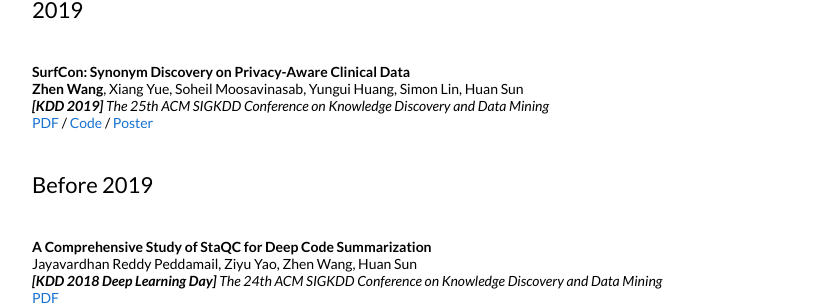
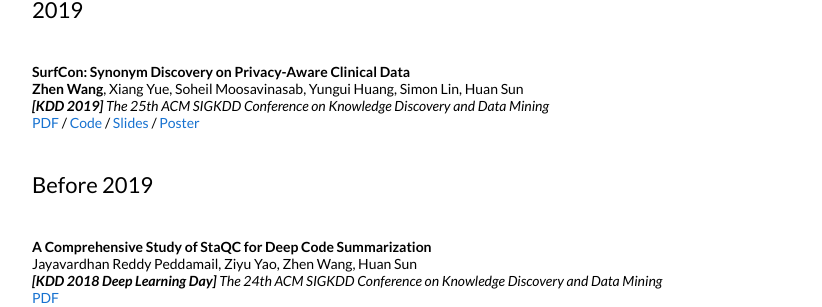
Before and after one commit to zhenwang9102/zhenwang9102.github.io, a Jekyll site: the page built from _posts/2019-06-02-venue.markdown, in a window 1280 px wide and 900 px high, scrolled down 1577 px. Shown: the part 146-453 px from the top of the window, without its empty margins (228-1050 px from the left). Built offline with Jekyll 4.4.1, drawn with Linux system fonts in a browser that asks for light colours.

Commit message:
Update default.html

```diff
--- a/_layouts/default.html
+++ b/_layouts/default.html
@@ -223,7 +223,7 @@
               <br>
               <em><b>[WSDM 2021]</b></em> <i>The 14th ACM International Conference on Web Search and Data Mining</i>
               <br>
-              <a href="https://zhenwang9102.github.io/files/WSDM2021-ConPI-ZW-Slides.pdf">PDF</a> / <a href="https://github.com/zhenwang9102/ConPI">Code</a>
+              <a href="https://zhenwang9102.github.io/files/WSDM2021_ZW_ConPI.pdf">PDF</a> / <a href="https://github.com/zhenwang9102/ConPI">Code</a>
 <!--               <p>We study inference-time algorithms to boost GPT-3.</p> -->
             </td>
           </tr>
@@ -291,7 +291,7 @@
               <br>
               <em><b>[KDD 2019]</b></em> <i>The 25th ACM SIGKDD Conference on Knowledge Discovery and Data Mining</i>
               <br>
-              <a href="https://zhenwang9102.github.io/files/KDD2019_ZW_SurfCon_Slides.pdf">PDF</a> / <a href="https://github.com/zhenwang9102/SurfCon">Code</a> / <a href="https://zhenwang9102.github.io/files/KDD2019_ZW_SurfCon_Poster.pdf">Poster</a>
+              <a href="https://zhenwang9102.github.io/files/KDD2019_ZW_SurfCon_paper.pdf">PDF</a> / <a href="https://github.com/zhenwang9102/SurfCon">Code</a> / <a href="https://zhenwang9102.github.io/files/KDD2019_ZW_SurfCon_Slides.pdf">Slides</a> / <a href="https://zhenwang9102.github.io/files/KDD2019_ZW_SurfCon_Poster.pdf">Poster</a>
 <!--               <p>We study inference-time algorithms to boost GPT-3.</p> -->
             </td>
           </tr>
```
